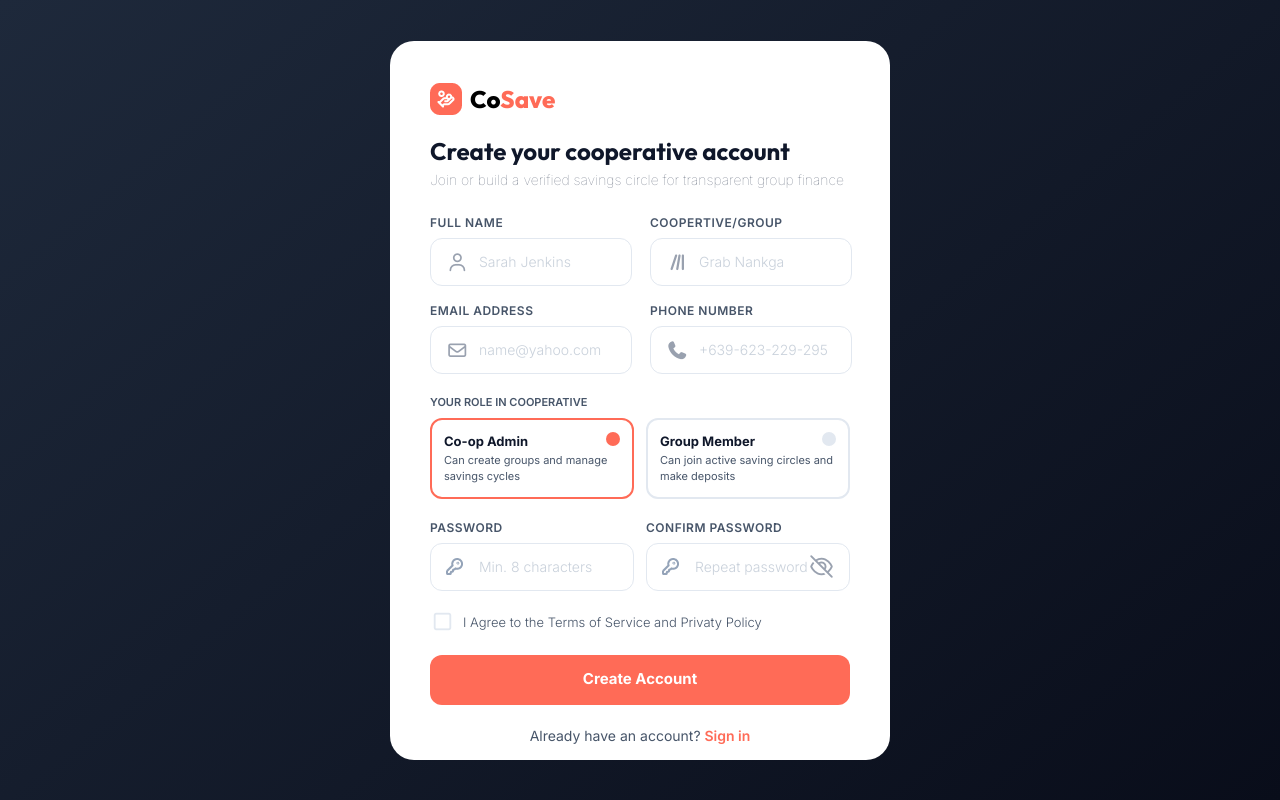
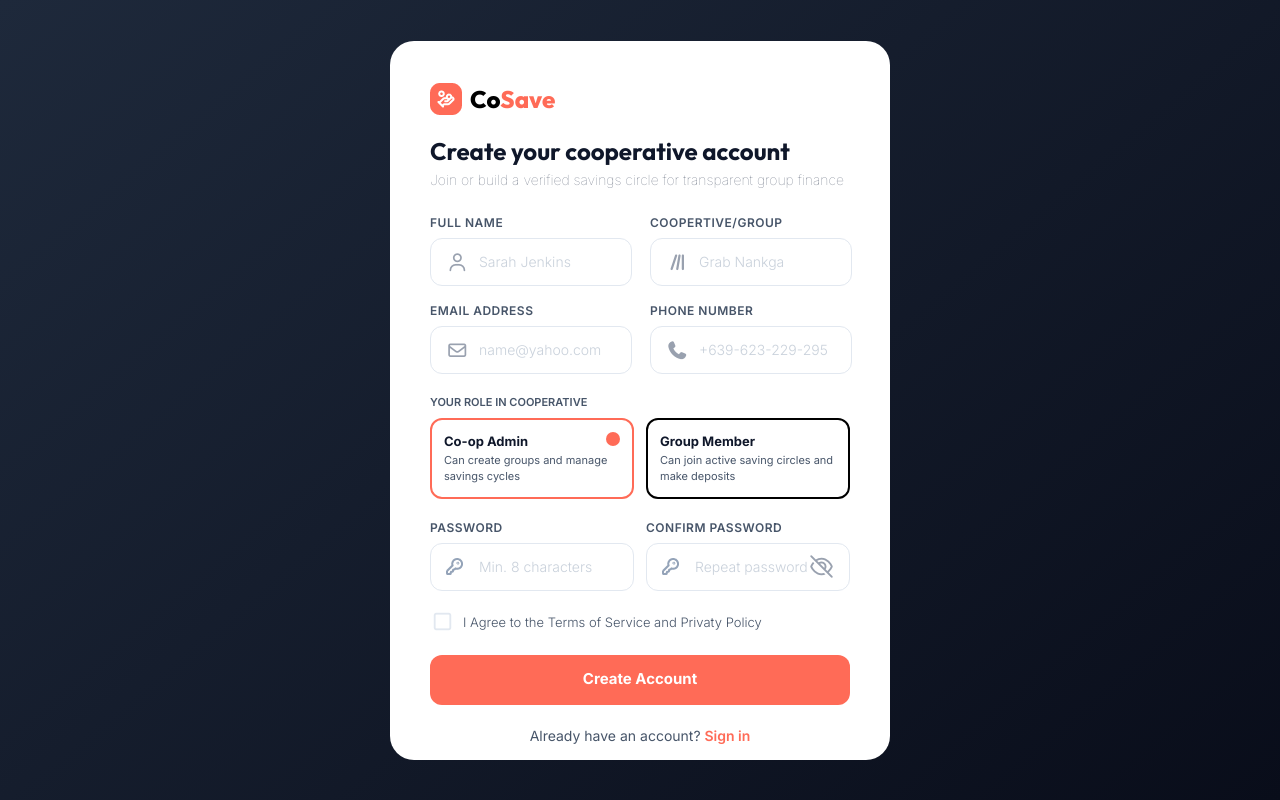
Before and after one commit to charliesumalag/group-saving-management-system-new, a React (Vite) app: page / in a window 1280 px wide. Built offline with nearby package versions, Linux system fonts and the light colour scheme.

Commit message:
adding selected role state, changing its ui colors when selected

```diff
--- a/src/pages/auth/Register.jsx
+++ b/src/pages/auth/Register.jsx
@@ -11,6 +11,7 @@ const Register = () => {
   const [emailFocused,setEmailFocused] = useState(false);
   const [coopFocused, setCoopFocused] = useState(false);
   const [phoneNumberFocused,setPhoneNumberFocused] = useState(false)
+  const [selectedRole, setSelectedRole] = useState('admin');
   return (
     <div className='min-h-screen bg-[linear-gradient(-40deg,#090D1A,#1E293B)] w-full flex flex-col justify-center items-center font-sans'>
       <div className='w-[500px] h-[719px] rounded-[24px] bg-white p-[40px] '>
@@ -29,17 +30,17 @@ const Register = () => {
         <div className='mt-[20px]'>
           <p className='font-inter font-semibold text-[11px] tracking-[0.5] uppercase text-[#475569]'>Your Role in Cooperative</p>
           <div className='grid grid-cols-2 gap-[12px] mt-[8px]'>
-            <div className=' p-[12px] border-[2px] rounded-[12px] border-[#FF6B57]'>
+            <div onClick={() => setSelectedRole('admin')} className={`p-[12px] border-[2px] rounded-[12px] cursor-pointer ${selectedRole === 'admin' ? 'border-[#FF6B57]' : '#E2E8F0'} `}>
               <div className='flex justify-between '>
                 <h3 className='font-inter text-[13px] font-bold text-[#0F172A]'>Co-op Admin</h3>
-                <span className='bg-[#FF6B57] h-[14px] w-[14px] rounded-full'></span>
+                <span className={`h-[14px] w-[14px] rounded-full ${selectedRole === 'admin' ? 'bg-[#FF6B57]' : '#E2E8F0'}`}></span>
               </div>
               <p className='font-inter text-[11px] text-[#475569] '>Can create groups and manage savings cycles</p>
             </div>
-            <div className=' p-[12px] border-[2px] rounded-[12px] border-[#E2E8F0]'>
+            <div onClick={() => setSelectedRole('member')} className={`p-[12px] border-[2px] rounded-[12px] cursor-pointer ${selectedRole === 'member' ? 'border-[#FF6B57]' : '#E2E8F0'}`}>
               <div className='flex justify-between '>
                 <h3 className='font-inter text-[13px] font-bold text-[#0F172A]'>Group Member</h3>
-                <span className='bg-[#E2E8F0] h-[14px] w-[14px] rounded-full'></span>
+                <span className={`h-[14px] w-[14px] rounded-full ${selectedRole === 'member' ? 'bg-[#FF6B57]' : '#E2E8F0'}`}></span>
               </div>
               <p className='font-inter text-[11px] text-[#475569] '>Can join active saving circles and make deposits</p>
             </div>
```
